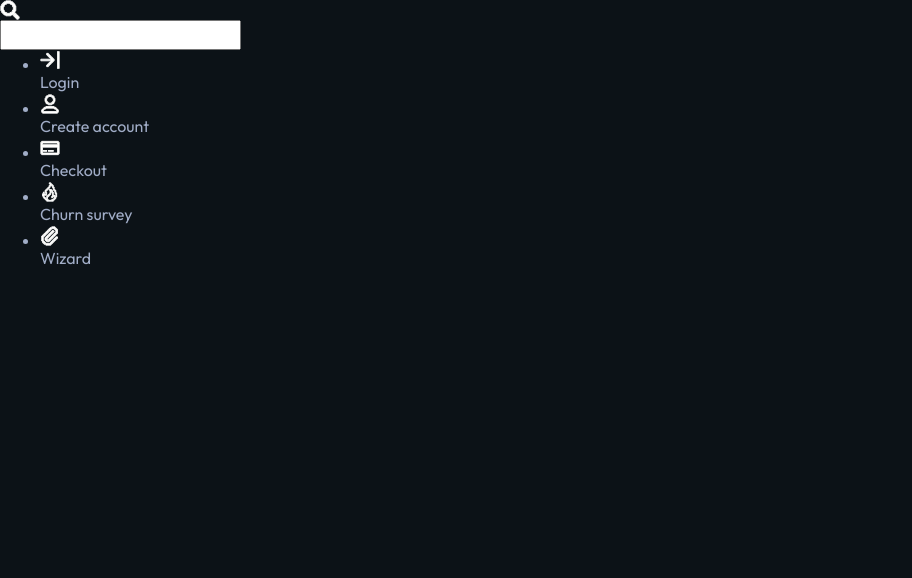
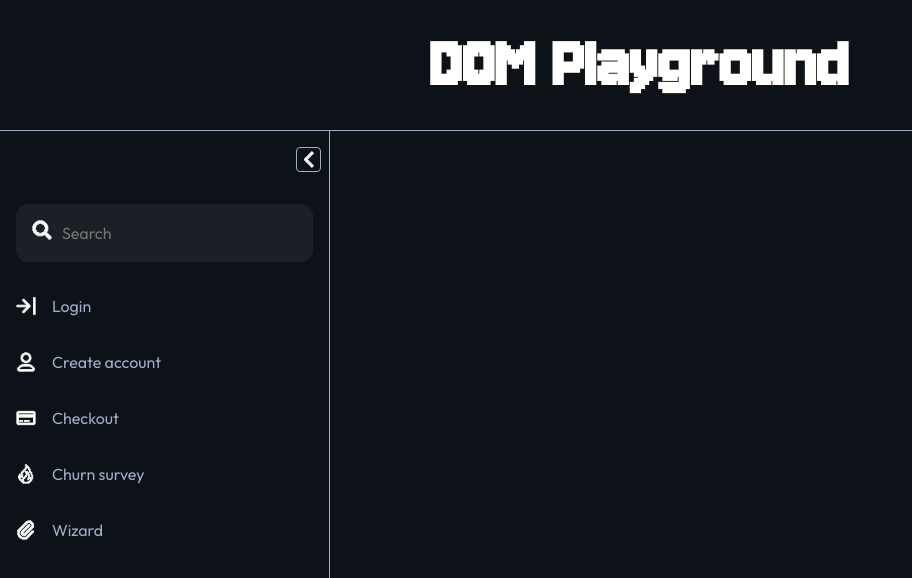
Before and after one commit to advazq/forms-dom, a website: page src/index.html in a window 1280 px wide. Shown: the top 578 px of the page, without its empty margins (0-912 px from the left). Drawn offline with Linux system fonts and the light colour scheme.

Commit message:
Add sidebar & header

```diff
--- a/src/css/global.css
+++ b/src/css/global.css
@@ -31,6 +31,7 @@
   --dark-grey: #1b1f26;
 
   --font: "Outfit", Helvetica, sans-serif;
+  --pixel-font: "Jersey 10", Helvetica, sans-serif;
 }
 
 body {
@@ -38,6 +39,92 @@ body {
   font-family: var(--font);
   color: var(--grey)
 
+}
+
+.title-box {
+display: flex;
+justify-content: center;
+align-items: center;
+padding: 0.5rem 0;
+border-bottom: 0.75px solid var(--grey);
+font-family: var(--pixel-font);
+font-size: 38px;
+color: var(--white);
+}
+
+.navbar {
+  display: flex;
+  flex-direction: column;
+  width: fit-content;
+  height: 100vh;
+  border-right: 0.75px solid var(--grey);
+  padding-top: 1rem;
+
+  div {
+    align-self: flex-end;
+    padding: 0 0.5rem 1rem 0;
+
+    svg {
+      border: 0.5px solid var(--grey);
+      cursor: pointer;
+      border-radius: 4px;
+      width: 25px;
+      height: 25px;
+
+    }
+  }
+}
+
+
+
+
+
+.navbar-menu {
+  --pad: 2rem;
+  list-style: none;
+  width:fit-content;
+  padding: 1rem 1rem 0 1rem;
+  height: 100vh;
+  display: flex;
+  flex-direction: column;
+  gap: var(--pad);
+
+
+  li {
+    cursor: pointer;
+  }
+
+  search {
+    display: flex;
+  }
+
+  a {
+    display: flex;
+    gap: 1rem;
+    align-items: center;
+    justify-content: flex-start;
+
+    &:hover {
+      cursor: pointer;
+      color: var(--white);
+    }
+  }
+
+}
+
+.menu-search {
+  background-color: var(--dark-grey);
+  border-radius: 12px;
+  display: flex;
+  gap: 0.5rem;
+  padding: 1rem;
+
+
+  input {
+    border-radius: 12px;
+    border: none;
+    background-color: var(--dark-grey);
+  }
 }
 
 /* Temporal */
--- a/src/index.html
+++ b/src/index.html
@@ -3,12 +3,29 @@
   <head>
     <meta charset="UTF-8" />
     <meta name="viewport" content="width=device-width, initial-scale=1.0" />
-    <title>Document</title>
+    <title>DOM Playground</title>
     <link rel="stylesheet" href="./css/global.css" />
     <link rel="stylesheet" href="./css/reset.css" />
   </head>
   <body>
-    <search>
+    <header class="title-box">
+      <h1 class="title"><span>DOM</span> <span>Playground</span></h1>
+    </header>
+    <nav class="navbar">
+      <div class="collapse-container">
+        <?xml version="1.0" encoding="UTF-8"?><svg
+          class="collapse-button"
+          xmlns="http://www.w3.org/2000/svg"
+          viewBox="0 0 24 24"
+        >
+          <polygon
+            points="11 13 12 13 12 14 13 14 13 15 14 15 14 16 15 16 15 17 16 17 16 18 17 18 17 19 16 19 16 20 15 20 15 19 14 19 14 18 13 18 13 17 12 17 12 16 11 16 11 15 10 15 10 14 9 14 9 13 8 13 8 11 9 11 9 10 10 10 10 9 11 9 11 8 12 8 12 7 13 7 13 6 14 6 14 5 15 5 15 4 16 4 16 5 17 5 17 6 16 6 16 7 15 7 15 8 14 8 14 9 13 9 13 10 12 10 12 11 11 11 11 13"
+          />
+        </svg>
+      </div>
+      <menu class="navbar-menu">
+        <li class="menu-item">
+          <search class="menu-search">
             <?xml version="1.0" encoding="UTF-8"?><svg
               id="search"
               xmlns="http://www.w3.org/2000/svg"
@@ -18,12 +35,11 @@
                 d="m22,20v-1h-1v-1h-1v-1h-1v-1h-2v-1h1v-2h1v-6h-1v-2h-1v-1h-1v-1h-1v-1h-2v-1h-6v1h-2v1h-1v1h-1v1h-1v2h-1v6h1v2h1v1h1v1h1v1h2v1h6v-1h2v-1h1v2h1v1h1v1h1v1h1v1h2v-1h1v-2h-1Zm-10-5v1h-4v-1h-2v-1h-1v-2h-1v-4h1v-2h1v-1h2v-1h4v1h2v1h1v2h1v4h-1v2h-1v1h-2Z"
               />
             </svg>
-      <input type="text" />
+            <input type="text" placeholder="Search" />
           </search>
-    <nav>
-      <ul>
-        <li>
-          <a
+        </li>
+        <li class="menu-item">
+          <a class="menu-link"
             ><?xml version="1.0" encoding="UTF-8"?><svg
               id="login"
               xmlns="http://www.w3.org/2000/svg"
@@ -91,7 +107,7 @@
             >Wizard</a
           >
         </li>
-      </ul>
+      </menu>
     </nav>
   </body>
 </html>
```
Lines whose indentation alone changed are shown as unchanged.
